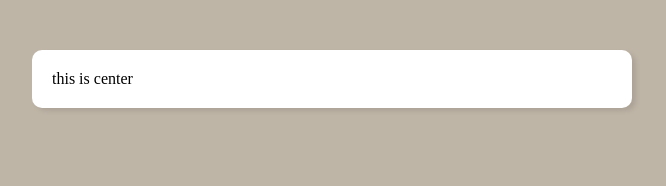
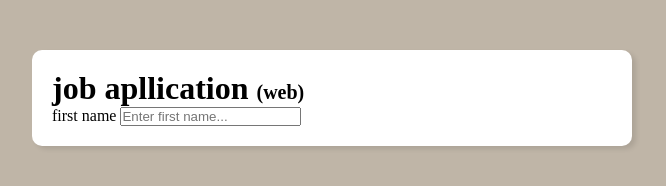
Before and after one commit to DEV-Gitanjali/JOB-APPLICATION-FORM, a plain HTML site: page index.html in a window 1280 px wide. Shown: the whole page, without its empty margins (308-974 px from the left). Drawn offline with Linux system fonts and the light colour scheme.

Commit message:
this div  form container is the first input placeholder

```diff
--- a/index.html
+++ b/index.html
@@ -8,7 +8,29 @@
 </head>
 <body>
     <div class="container">
-        <div class="apply_box">this is center</div>
+        <div class="apply_box">
+            <h1>
+                job apllication
+                <span class="title_small">(web)
+
+                </span>
+            </h1>
+            <form action="">
+                <div class="form_container">
+
+                    <div class="form_control">
+                        <label for="first_name">first name</label>
+
+                        <input id="first_name"
+                        name="first_name"
+                        placeholder="Enter first name..." />
+
+
+                    </div>
+
+                </div>
+            </form>
+        </div>
     </div>
 </body>
 </html>
--- a/style.css
+++ b/style.css
@@ -22,3 +22,8 @@ body{
     box-shadow: 4px 3px 5px rgb(1,1,1,0.1);
     border-radius: 10px;
 }
+
+.title_small{
+
+    font-size:20px ;
+}
```
